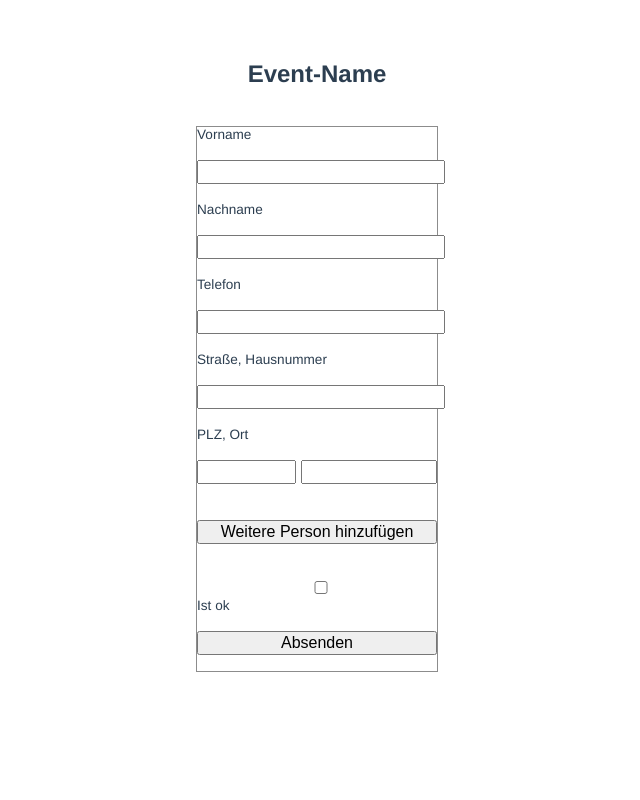
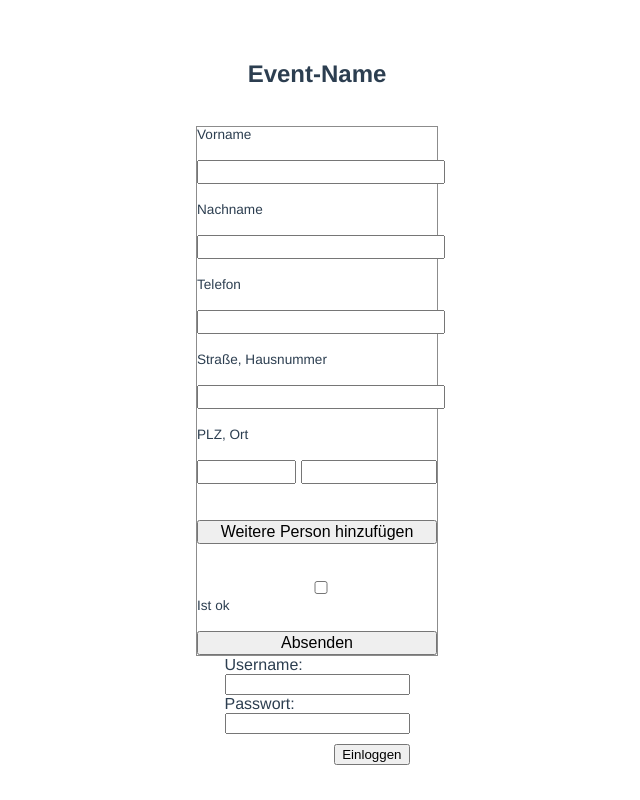
Before and after one commit to vveil/websitefussballv1, a Vue app: page / in a window 1280 px wide. Shown: the whole page, without its empty margins (323-963 px from the left). Built offline with nearby package versions, Linux system fonts and the light colour scheme.

Commit message:
php script hinzugefügt, admin view component angefangen, merged

```diff
--- a/src/App.vue
+++ b/src/App.vue
@@ -1,16 +1,19 @@
 <template>
   <div id="app">
     <formular msg="formular" />
+    <adminlogin />
   </div>
 </template>
 
 <script>
 import formular from './components/formular.vue'
+import adminlogin from './components/adminlogin.vue'
 
 export default {
   name: 'App',
   components: {
-    formular
+    formular,
+    adminlogin
   }
 }
 </script>
--- /dev/null
+++ b/src/components/adminlogin.vue
@@ -0,0 +1,52 @@
+<template>
+  <div>
+    <div class="login">
+      <form>
+        <div class="formWrapper">
+          <label class="lgLabel">Username:</label>
+          <br />
+          <input for="username" />
+          <br />
+          <label class="lgLabel">Passwort:</label>
+          <br />
+          <input type="password" />
+          <br />
+          <div id="buttonWrapper">
+            <input id="logInButton" type="button" value="Einloggen" />
+          </div>
+        </div>
+      </form>
+    </div>
+  </div>
+</template>
+
+<script>
+export default {
+  name: "adminlogin",
+  props: {
+    msg: String,
+  },
+};
+</script>
+
+<!-- Add "scoped" attribute to limit CSS to this component only -->
+<style scoped>
+.text {
+  background-color: #ffffff;
+}
+.lgLabel{
+    margin-top: 10px;
+}
+.login {
+  margin: 0 auto; /* to make the div center align to the browser */
+  justify-content: center;
+  display: flex;
+}
+.formWrapper {
+  text-align: left;
+}
+#buttonWrapper {
+  margin-top: 10px;
+  text-align: end;
+}
+</style>
--- a/src/components/formular.vue
+++ b/src/components/formular.vue
@@ -44,8 +44,8 @@
             <label for="dserklärung">Ist ok</label>
           </div>
           <br />
-          <div class="button">
-            <input type="button" id="absenden" value="Absenden" />
+          <div class="absendenButton">
+            <input type="button" id="absenden" v-on:click="absenden" value="Absenden" />
           </div>
         </div>
       </form>
```
Also changed, not shown: src/components/adminhome.vue (added, +23 -0 lines), src/main.js (+65 -0 lines), 1 other file (tests, documents, lock files or other folders).
